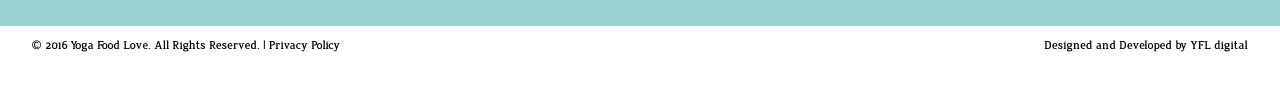
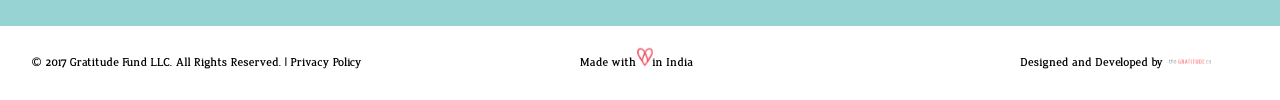
Before and after one commit to WohligTechnology/yfl-cs, a plain HTML site: page index.html in a window 1280 px wide. Shown: the part 1566-1666 px from the top of the page. Before the commit the page ends 1632 px from the top, so only its background shows below. Drawn offline with Linux system fonts and the light colour scheme; a script that the page names is missing; files whose address does not match are found by name; a web font is replaced by a local one.

Commit message:
added  to footer

```diff
--- a/css/style.css
+++ b/css/style.css
@@ -344,7 +344,11 @@ footer .bord_image {
     -webkit-appearance: none;
     color: white;
 }
-
+.gratitude{
+    display: inline-block;
+    vertical-align: middle;
+    margin-left: -25px;
+}
 /*
 .newsletter input[type="submit"] {
 background-color: transparent;
@@ -1293,17 +1297,18 @@ footer {
     height: 11px;
 }
 .copyright_cont .col-50 {
-    width: 50%;
+    width: 33%;
     font-family: 'jurabold';
-    float: left;
+    display: inline-block;
     line-height: 40px;
+    margin: 0 auto
 }
 .copyright_cont .col-50 a {
     color: black;
     text-decoration: none;
 }
 .copyright_cont .col-50:nth-child(2) {
-    text-align: right;
+    /*text-align: right;*/
     color: black;
     text-decoration: none;
 }
@@ -1373,6 +1378,29 @@ footer .col-2 .footer_links ul li {
     width: 100%;
     float: left;
 }
+
+.heart{
+    display: inline-block;
+    vertical-align: middle;
+    margin-left: -3px;
+    animation: beat .50s infinite alternate;
+}
+
+@keyframes beat{
+	to { transform: scale(1.2); }
+}
+
+.heart img{
+         width: 16px;
+    }
+
+
+
+.animated {
+    animation-duration: 2s;
+    animation-fill-mode: both;
+}
+
 .logo {
     width: 181px;
     height: 190px;
@@ -1406,6 +1434,7 @@ header h3 {
     opacity: 0;
     z-index: 1;
 }
+
 .slick-prev, .slick-next {
     left: 25px;
     display: none!important;
--- a/index.html
+++ b/index.html
@@ -167,10 +167,13 @@
 
             <div class="bord_image"></div>
             <div class="copyright_cont">
-                <div class="col-50">&copy; 2016 Yoga Food Love. All Rights Reserved. |
+                <div class="col-50 text-left">&copy; 2017  Gratitude Fund LLC. All Rights Reserved. |
                     <a href="privacy-policy.html">Privacy Policy</a>
                 </div>
-                <div class="col-50">Designed and Developed by <a href="http://www.yfldigital.com" target="_blank">YFL digital</a>
+                 <div class="col-50 text-center">
+                   <p class="text-uppercase">Made with <span class="heart "> <img src="images/footer/yflicon.png" class="img-responsive animated infinite pulse2" alt="yflicon"></span>in India</p>
+                </div>
+                <div class="col-50 " style="text-align: right;">Designed and Developed by <a href=" https://www.behance.net/TheGratitudeCo" target="_blank"><img src="images/footer/tgc.png" class="img-responsive gratitude" alt="tgc"></a>
                 </div>
             </div>
 
```
Also changed, not shown: demo.html (+2 -1 lines), images/footer/tgc.png (added), images/footer/yflicon.png (added).
